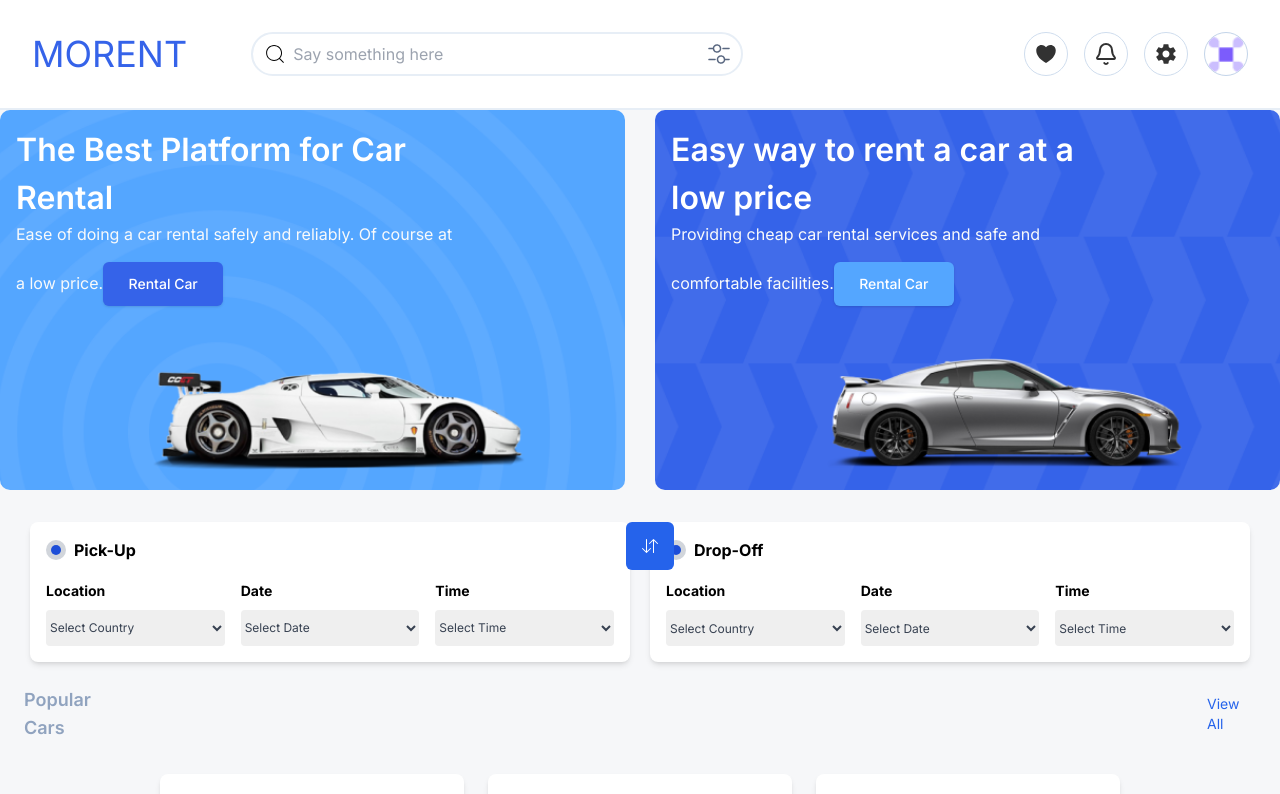
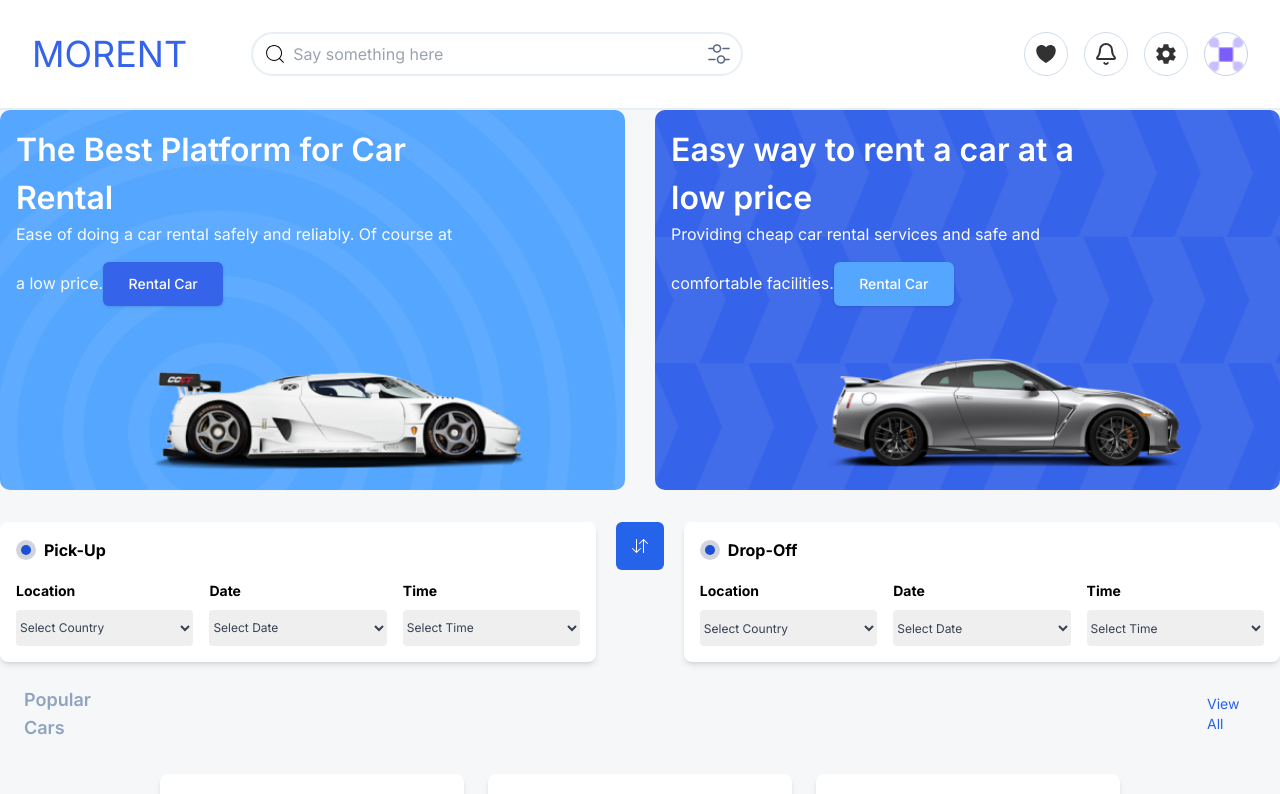
Before and after one commit to Huzaifaabdulrab/giaichackhathon2, a Next.js app: page / in a window 1280 px wide. Shown: the top 794 px of the page. Built offline with nearby package versions, Linux system fonts and the light colour scheme.

Commit message:
Update screen.tsx

```diff
--- a/app/Home/screen.tsx
+++ b/app/Home/screen.tsx
@@ -91,7 +91,7 @@ export default function Screen() {
           </div>
 
           {/* Arrow Button */}
-          <div className="fixed z-10 flex justify-center items-center w-[48px] h-[48px] bg-blue-600 text-white rounded-md self-center lg:self-auto">
+          <div className=" flex justify-center items-center w-[48px] h-[48px] bg-blue-600 text-white rounded-md self-center lg:self-auto">
             <a href="#navbar"><BsArrowDownUp /></a>
           </div>
 
```
